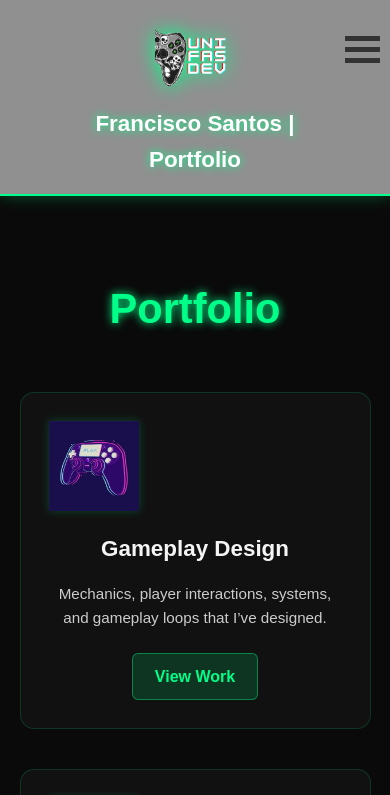
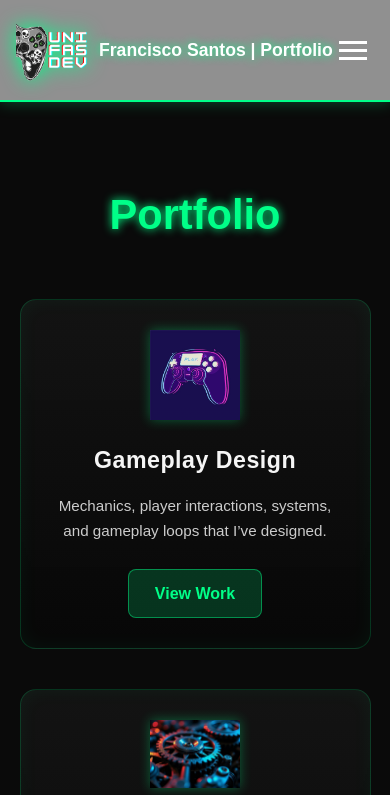
Before and after one commit to UniFas/portfolio, a plain HTML site: page Portfolio.html in a window 390 px wide. Shown: the top 795 px of the page. Drawn offline with Linux system fonts and the light colour scheme.

Commit message:
Update portfolio

```diff
--- a/CssStuff/styles.css
+++ b/CssStuff/styles.css
@@ -29,14 +29,18 @@ header {
   display: flex;
   align-items: center;
   justify-content: space-between;
+
   background-color: var(--myGrey);
-  padding: 1rem 2rem;
+  padding: 10px 16px;
+
   border-bottom: 2px solid var(--neon-green);
   box-shadow: 0 0 15px rgba(0, 255, 136, 0.3);
+
   position: sticky;
   top: 0;
   z-index: 100;
-  flex-wrap: wrap; /* handles smaller screens */
+
+  flex-wrap: nowrap; /* IMPORTANT: keeps everything in one line */
 }
 
 /* LOGO */
@@ -49,33 +53,40 @@ header {
 /* SITE TITLE */
 #site-title {
   font-family: 'Arial', sans-serif;
-  font-size: 1.8rem;
+  font-size: 1.1rem;
   font-weight: 700;
   color: white;
   text-shadow: 0 0 10px var(--neon-green);
-  margin: 0 2rem;
-  flex-grow: 1; /* pushes nav to the right */
+
+  margin: 0;
+  padding: 0;
+
+  flex: 1;              /* centers between logo & hamburger */
+  text-align: center;
+  white-space: nowrap;  /* prevents line break */
 }
 
-/* MENU ICON (for mobile) */
+
+/* MENU ICON */
 #menuIcon {
-  display: none; /* keep hidden on desktop */
+  display: none; /* still hidden on desktop */
   cursor: pointer;
-  position: absolute;
-  top: 30px;
-  right: 10px;
+
+  position: relative; /* no absolute overlap */
 }
+
 .bar1, .bar2, .bar3 {
-  width: 35px;
-  height: 5px;
-  background-color: #333;
-  margin: 6px 0;
+  width: 28px;
+  height: 3px;
+  background-color: white;
+  margin: 5px 0;
   transition: 0.4s;
 }
   /* Hamburger animation */
   .change .bar1 { transform: translate(0, 11px) rotate(-45deg); }
   .change .bar2 { opacity: 0; }
   .change .bar3 { transform: translate(0, -11px) rotate(45deg); }
+
 
 /* NAVIGATION */
 #navbar ul {
@@ -744,68 +755,96 @@ section h2 {
 
 /* CARD */
 #portfolio-core .pc-card {
-  background: rgba(255, 255, 255, 0.03);
-  border: 1px solid rgba(0, 255, 136, 0.15);
-  padding: 28px;
-  border-radius: 14px;
+  background: linear-gradient(
+    180deg,
+    rgba(255, 255, 255, 0.04),
+    rgba(0, 0, 0, 0.25)
+  );
+  border: 1px solid rgba(0, 255, 136, 0.18);
+  padding: 30px;
+  border-radius: 16px;
+  text-align: center;
+
   transition:
-    transform 0.3s ease,
-    box-shadow 0.3s ease,
-    border 0.3s ease;
+    transform 0.35s ease,
+    box-shadow 0.35s ease,
+    border 0.35s ease;
+
+  box-shadow:
+    inset 0 0 20px rgba(0,255,136,0.05),
+    0 0 0 rgba(0,255,136,0);
 }
 
 #portfolio-core .pc-card:hover {
+  animation: cardFlicker 0.15s linear 1;
   transform: translateY(-8px);
-  border: 1px solid rgba(0, 255, 136, 0.45);
-  box-shadow: 0px 0px 18px rgba(0, 255, 136, 0.2);
+  border-color: rgba(0, 255, 136, 0.45);
+  box-shadow:
+    inset 0 0 25px rgba(0,255,136,0.08),
+    0 0 22px rgba(0,255,136,0.22);
 }
 
 /* ICON */
 #portfolio-core .pc-card img {
+  display: block;
+  margin: 0 auto 22px auto;
   width: 90px;
-  margin-bottom: 20px;
-  opacity: 0.9;
-  filter: drop-shadow(0px 0px 4px rgba(0,255,136,0.25));
-  transition: transform 0.3s ease;
+  opacity: 0.95;
+
+  filter:
+    drop-shadow(0 0 6px rgba(0,255,136,0.35));
+
+  transition:
+    transform 0.35s ease,
+    filter 0.35s ease;
 }
 
-#portfolio-core .pc-card img:hover {
-  transform: scale(1.1);
+#portfolio-core .pc-card:hover img {
+  transform: scale(1.12);
+  filter:
+    drop-shadow(0 0 14px rgba(0,255,136,0.55));
 }
 
 /* TEXT */
 #portfolio-core .pc-card h3 {
-  font-size: 1.4em;
-  margin-bottom: 15px;
+  font-size: 1.45em;
+  margin-bottom: 14px;
   font-weight: 600;
+  letter-spacing: 0.5px;
 }
 
 #portfolio-core .pc-card p {
   color: #ccc;
-  line-height: 1.6em;
+  line-height: 1.65em;
   font-size: 0.95em;
-  margin-bottom: 22px;
+  margin-bottom: 26px;
 }
 
 /* BUTTON */
 #portfolio-core .pc-btn {
   display: inline-block;
-  padding: 10px 22px;
-  background: rgba(0, 255, 136, 0.15);
-  border: 1px solid rgba(0, 255, 136, 0.4);
+  padding: 11px 26px;
+  background: rgba(0, 255, 136, 0.18);
+  border: 1px solid rgba(0, 255, 136, 0.45);
   color: #00ff88;
   font-weight: 600;
-  border-radius: 6px;
+  border-radius: 8px;
   text-decoration: none;
+
   transition:
     background 0.3s ease,
-    transform 0.3s ease;
+    transform 0.3s ease,
+    box-shadow 0.3s ease;
 }
 
 #portfolio-core .pc-btn:hover {
-  background: rgba(0, 255, 136, 0.32);
-  transform: scale(1.05);
+  background: rgba(0, 255, 136, 0.35);
+  transform: translateY(-2px) scale(1.05);
+  box-shadow: 0 0 12px rgba(0,255,136,0.4);
 }
+
+
+
 
 /* ===============================
    FIXED BACK BUTTON (TOP LEFT)
@@ -1157,6 +1196,7 @@ input[type="reset"]:hover {
     overflow-x: hidden;
   }
 
+
   /* --- NAVBAR --- */
   #navbar ul {
     flex-wrap: wrap;
@@ -1220,20 +1260,59 @@ input[type="reset"]:hover {
     gap: 30px;
     text-align: center;
   }
+
+  .rank-img-big,
+  .btq-logo {
+    filter: drop-shadow(0 0 10px rgba(0,255,120,0.35));
   }
 
-@media (min-width: 601px) {
- nav{
- max-height: 210px !important;
+ /* === IndieDB Showcase Mobile === */
+  .indiedb-rank-showcase {
+    flex-direction: column;
+    align-items: center;
+    text-align: center;
+    padding: 5px 0px;
+    gap: 5px;
+  }
+
+  .rank-img-big {
+    width: 180px; /* smaller badge */
+  }
+
+  .rank-info h2 {
+    font-size: 1.5rem;
+  }
+
+  .rank-info .desc {
+    font-size: 1rem;
+  }
+
+  .btq-logo {
+    width: 120px; /* smaller logo */
   }
 }
+
+
 
 /* Phones & narrow devices */
 @media (max-width: 600px) {
   /* --- HEADER --- */
+  #menuIcon {
+    display: block;
+    cursor: pointer;
+  }
 
-  #menuIcon{
-    display: block;
+  #navbar {
+    width: 100%;
+    max-height: 0;
+    overflow: hidden;
+    transition: max-height 0.4s ease;
+  }
+
+  #navbar ul {
+    flex-direction: column;
+    align-items: center;
+    padding: 15px 0;
   }
 
 
@@ -1244,27 +1323,67 @@ input[type="reset"]:hover {
     transition: 1s;
   }
 
-  header {
+    #header {
+    flex-direction: row;
+    align-items: center;
+  }
+
+#site-title {
+  font-family: 'Arial', sans-serif;
+  font-size: 1.1rem;
+  font-weight: 700;
+  color: white;
+  text-shadow: 0 0 10px var(--neon-green);
+
+  flex: 1;
+  text-align: center;
+  white-space: nowrap;
+
+  padding-right: 6px; /* ← controls distance to hamburger */
+  padding-left: 3px;  /* ← controls distance to logo */
+}
+
+  .rank-img-big,
+  .btq-logo {
+    filter: drop-shadow(0 0 10px rgba(0,255,120,0.35));
+  }
+
+ /* === IndieDB Showcase Mobile === */
+  .indiedb-rank-showcase {
     flex-direction: column;
+    align-items: center;
     text-align: center;
+    padding: 5px 0px;
+    gap: 5px;
   }
+
+  .rank-img-big {
+    width: 180px; /* smaller badge */
+  }
+
+  .rank-info h2 {
+    font-size: 1.5rem;
+  }
+
+  .rank-info .desc {
+    font-size: 1rem;
+  }
+
+  .btq-logo {
+    width: 120px; /* smaller logo */
+  }
+
+}
+
+
 
   #logo img {
     max-width: 120px;
     margin: 0 auto;
   }
 
-  #site-title {
-    font-size: 1.4rem;
-    margin-top: 10px;
-  }
 
-  /* --- NAVBAR --- */
-  #navbar ul {
-    flex-direction: column;
-    align-items: center;
-    margin-top: 10px;
-  }
+
 
   #navbar li a {
     font-size: 1rem;
@@ -1284,4 +1403,3 @@ input[type="reset"]:hover {
     justify-content: center;
     gap: 12px;
   }
-}
--- a/JS/menu.js
+++ b/JS/menu.js
@@ -1,5 +1,5 @@
 
-"use script";
+"use strict";
 let menuIcon=document.querySelector("#menuIcon");
 
 menuIcon.onclick=function(){
@@ -9,9 +9,9 @@ menuIcon.onclick=function(){
  function showMenu(x){
  x.classList.toggle("change");
  let menu=document.querySelector("#navbar");
- if (menu.style.maxHeight=="210px"){
- menu.style.maxHeight="0px";
- }else{
- menu.style.maxHeight="210px";
+if (menu.style.maxHeight && menu.style.maxHeight !== "0px") {
+  menu.style.maxHeight = "0px";
+} else {
+  menu.style.maxHeight = "210px";
+}
  }
- }
```
Also changed, not shown: resumecv.html (+4 -2 lines), images/Skills/americaflag.png, images/Skills/c++.png, images/Skills/c_sharp.png (added), images/Skills/figma.png, images/Skills/finnishFlag.jpg (deleted), images/Skills/finnishFlag.png (added), images/Skills/google_docs.png, images/Skills/google_sheets.png, images/Skills/google_slides.png, images/Skills/obsidian.png, images/Skills/portugalFlag.jpg (deleted), images/Skills/portugalFlag.png (added), images/Skills/trelo.png, 2 more files. Lines whose indentation alone changed are shown as unchanged.
